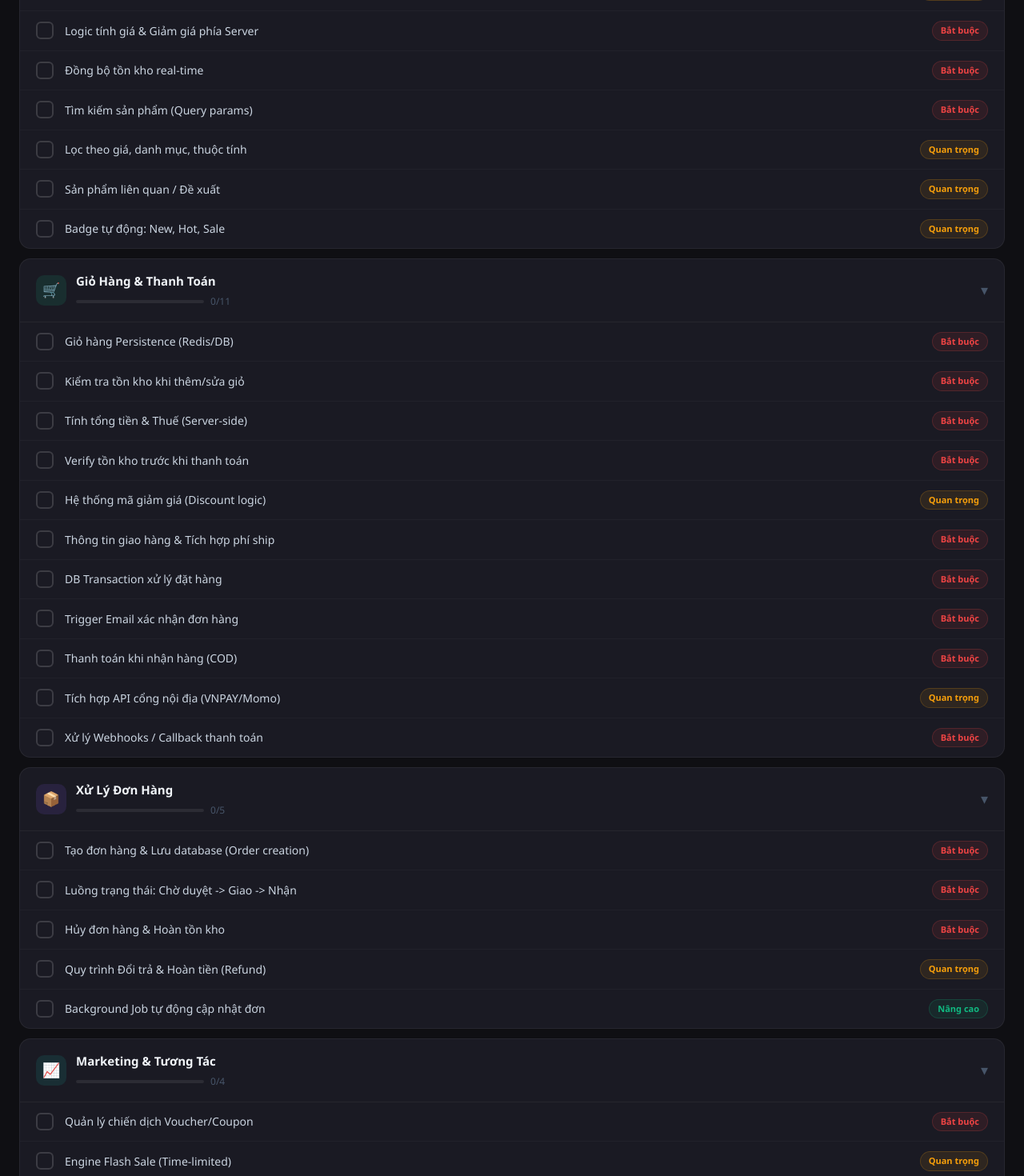
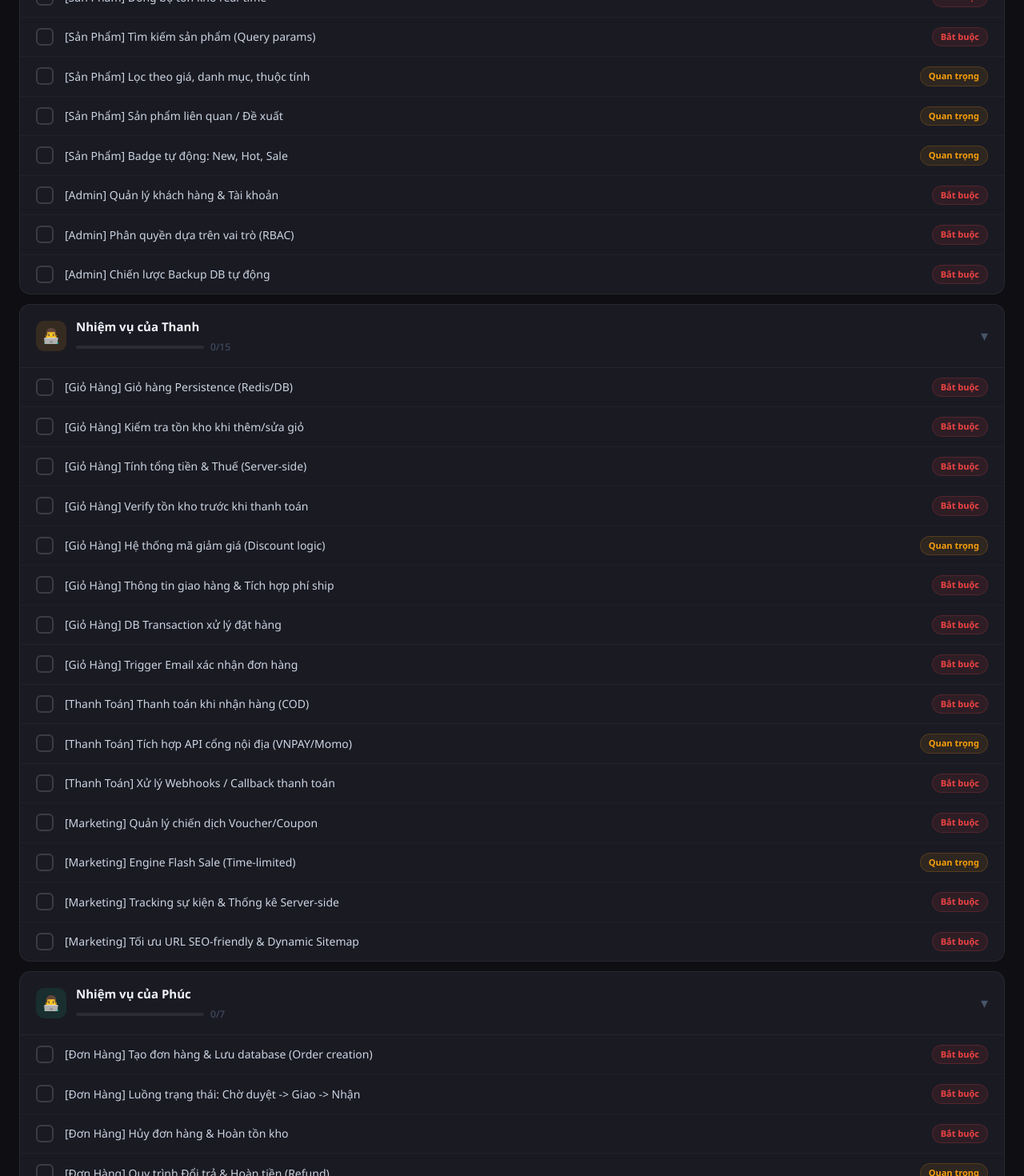
Before and after one commit to VinhDeptry2812/check-list-task, a React (Vite) app: page / in a window 1280 px wide. Shown: the part 1260-2730 px from the top of the page at 80% size. Built offline with nearby package versions, Linux system fonts and the light colour scheme; no server answers.

Commit message:
Update App.jsx
sua vai thu

```diff
--- a/src/App.jsx
+++ b/src/App.jsx
@@ -6,103 +6,79 @@ import {
 
 const SECTIONS = [
   {
-    id: "account",
-    icon: "👤",
-    title: "Tài Khoản & Phân Quyền",
+    id: "vinh",
+    icon: "👨‍💻",
+    title: "Nhiệm vụ của Vinh",
     color: "#6366f1",
     items: [
-      { id: "a1", text: "Đăng ký tài khoản & Mã hóa mật khẩu", priority: "must" },
-      { id: "a2", text: "Xác thực & Ủy quyền (JWT/OAuth2)", priority: "must" },
-      { id: "a3", text: "Đăng nhập Google/Facebook", priority: "should" },
-      { id: "a4", text: "Quên mật khẩu & Gửi mail xác nhận", priority: "must" },
-      { id: "a5", text: "Xác thực tài khoản (Email Confirmation)", priority: "should" },
-      { id: "a7", text: "Chỉnh sửa Profile & Đổi mật khẩu", priority: "must" },
-      { id: "a8", text: "Quản lý địa chỉ giao hàng (CRUD)", priority: "must" },
-      { id: "a9", text: "API Lịch sử đơn hàng cá nhân", priority: "must" },
-      { id: "a10", text: "Logic Danh sách yêu thích (Wishlist)", priority: "should" },
+      { id: "a1", text: "[Tài Khoản] Đăng ký tài khoản & Mã hóa mật khẩu", priority: "must" },
+      { id: "a2", text: "[Tài Khoản] Xác thực & Ủy quyền (JWT/OAuth2)", priority: "must" },
+      { id: "a3", text: "[Tài Khoản] Đăng nhập Google/Facebook", priority: "should" },
+      { id: "a4", text: "[Tài Khoản] Quên mật khẩu & Gửi mail xác nhận", priority: "must" },
+      { id: "a5", text: "[Tài Khoản] Xác thực tài khoản (Email Confirmation)", priority: "should" },
+      { id: "a7", text: "[Tài Khoản] Chỉnh sửa Profile & Đổi mật khẩu", priority: "must" },
+      { id: "a8", text: "[Tài Khoản] Quản lý địa chỉ giao hàng (CRUD)", priority: "must" },
+      { id: "a9", text: "[Tài Khoản] API Lịch sử đơn hàng cá nhân", priority: "must" },
+      { id: "a10", text: "[Tài Khoản] Logic Danh sách yêu thích (Wishlist)", priority: "should" },
+      { id: "p1", text: "[Sản Phẩm] Quản lý Danh mục đa cấp", priority: "must" },
+      { id: "p2", text: "[Sản Phẩm] API Danh sách sản phẩm (Phân trang)", priority: "must" },
+      { id: "p3", text: "[Sản Phẩm] Chi tiết sản phẩm & SKU logic", priority: "must" },
+      { id: "p4", text: "[Sản Phẩm] Upload & Lưu trữ hình ảnh (Cloudinary/S3)", priority: "must" },
+      { id: "p5", text: "[Sản Phẩm] Thuộc tính sản phẩm (Variants)", priority: "should" },
+      { id: "p6", text: "[Sản Phẩm] Logic tính giá & Giảm giá phía Server", priority: "must" },
+      { id: "p7", text: "[Sản Phẩm] Đồng bộ tồn kho real-time", priority: "must" },
+      { id: "p8", text: "[Sản Phẩm] Tìm kiếm sản phẩm (Query params)", priority: "must" },
+      { id: "p9", text: "[Sản Phẩm] Lọc theo giá, danh mục, thuộc tính", priority: "should" },
+      { id: "p10", text: "[Sản Phẩm] Sản phẩm liên quan / Đề xuất", priority: "should" },
+      { id: "p11", text: "[Sản Phẩm] Badge tự động: New, Hot, Sale", priority: "should" },
+      { id: "ad4", text: "[Admin] Quản lý khách hàng & Tài khoản", priority: "must" },
+      { id: "ad8", text: "[Admin] Phân quyền dựa trên vai trò (RBAC)", priority: "must" },
+      { id: "ad10", text: "[Admin] Chiến lược Backup DB tự động", priority: "must" }
     ],
   },
   {
-    id: "product",
-    icon: "🛍️",
-    title: "Quản Lý Sản Phẩm",
+    id: "thanh",
+    icon: "👨‍💻",
+    title: "Nhiệm vụ của Thanh",
     color: "#f59e0b",
     items: [
-      { id: "p1", text: "Quản lý Danh mục đa cấp", priority: "must" },
-      { id: "p2", text: "API Danh sách sản phẩm (Phân trang)", priority: "must" },
-      { id: "p3", text: "Chi tiết sản phẩm & SKU logic", priority: "must" },
-      { id: "p4", text: "Upload & Lưu trữ hình ảnh (Cloudinary/S3)", priority: "must" },
-      { id: "p5", text: "Thuộc tính sản phẩm (Variants)", priority: "should" },
-      { id: "p6", text: "Logic tính giá & Giảm giá phía Server", priority: "must" },
-      { id: "p7", text: "Đồng bộ tồn kho real-time", priority: "must" },
-      { id: "p8", text: "Tìm kiếm sản phẩm (Query params)", priority: "must" },
-      { id: "p9", text: "Lọc theo giá, danh mục, thuộc tính", priority: "should" },
-      { id: "p10", text: "Sản phẩm liên quan / Đề xuất", priority: "should" },
-      { id: "p11", text: "Badge tự động: New, Hot, Sale", priority: "should" },
+      { id: "c1", text: "[Giỏ Hàng] Giỏ hàng Persistence (Redis/DB)", priority: "must" },
+      { id: "c2", text: "[Giỏ Hàng] Kiểm tra tồn kho khi thêm/sửa giỏ", priority: "must" },
+      { id: "c3", text: "[Giỏ Hàng] Tính tổng tiền & Thuế (Server-side)", priority: "must" },
+      { id: "c4", text: "[Giỏ Hàng] Verify tồn kho trước khi thanh toán", priority: "must" },
+      { id: "c5", text: "[Giỏ Hàng] Hệ thống mã giảm giá (Discount logic)", priority: "should" },
+      { id: "c6", text: "[Giỏ Hàng] Thông tin giao hàng & Tích hợp phí ship", priority: "must" },
+      { id: "c9", text: "[Giỏ Hàng] DB Transaction xử lý đặt hàng", priority: "must" },
+      { id: "c11", text: "[Giỏ Hàng] Trigger Email xác nhận đơn hàng", priority: "must" },
+      { id: "pay1", text: "[Thanh Toán] Thanh toán khi nhận hàng (COD)", priority: "must" },
+      { id: "pay2", text: "[Thanh Toán] Tích hợp API cổng nội địa (VNPAY/Momo)", priority: "should" },
+      { id: "pay9", text: "[Thanh Toán] Xử lý Webhooks / Callback thanh toán", priority: "must" },
+      { id: "m3", text: "[Marketing] Quản lý chiến dịch Voucher/Coupon", priority: "must" },
+      { id: "m1", text: "[Marketing] Engine Flash Sale (Time-limited)", priority: "should" },
+      { id: "m8", text: "[Marketing] Tracking sự kiện & Thống kê Server-side", priority: "must" },
+      { id: "m9", text: "[Marketing] Tối ưu URL SEO-friendly & Dynamic Sitemap", priority: "must" }
     ],
   },
   {
-    id: "cart",
-    icon: "🛒",
-    title: "Giỏ Hàng & Thanh Toán",
+    id: "phuc",
+    icon: "👨‍💻",
+    title: "Nhiệm vụ của Phúc",
     color: "#10b981",
     items: [
-      { id: "c1", text: "Giỏ hàng Persistence (Redis/DB)", priority: "must" },
-      { id: "c2", text: "Kiểm tra tồn kho khi thêm/sửa giỏ", priority: "must" },
-      { id: "c3", text: "Tính tổng tiền & Thuế (Server-side)", priority: "must" },
-      { id: "c4", text: "Verify tồn kho trước khi thanh toán", priority: "must" },
-      { id: "c5", text: "Hệ thống mã giảm giá (Discount logic)", priority: "should" },
-      { id: "c6", text: "Thông tin giao hàng & Tích hợp phí ship", priority: "must" },
-      { id: "c9", text: "DB Transaction xử lý đặt hàng", priority: "must" },
-      { id: "c11", text: "Trigger Email xác nhận đơn hàng", priority: "must" },
-      { id: "pay1", text: "Thanh toán khi nhận hàng (COD)", priority: "must" },
-      { id: "pay2", text: "Tích hợp API cổng nội địa (VNPAY/Momo)", priority: "should" },
-      { id: "pay9", text: "Xử lý Webhooks / Callback thanh toán", priority: "must" },
-    ],
-  },
-  {
-    id: "order",
-    icon: "📦",
-    title: "Xử Lý Đơn Hàng",
-    color: "#8b5cf6",
-    items: [
-      { id: "o0", text: "Tạo đơn hàng & Lưu database (Order creation)", priority: "must" },
-      { id: "o1", text: "Luồng trạng thái: Chờ duyệt -> Giao -> Nhận", priority: "must" },
-      { id: "o3", text: "Hủy đơn hàng & Hoàn tồn kho", priority: "must" },
-      { id: "o4", text: "Quy trình Đổi trả & Hoàn tiền (Refund)", priority: "should" },
-      { id: "o7", text: "Background Job tự động cập nhật đơn", priority: "nice" },
-    ],
-  },
-  {
-    id: "marketing",
-    icon: "📈",
-    title: "Marketing & Tương Tác",
-    color: "#14b8a6",
-    items: [
-      { id: "m3", text: "Quản lý chiến dịch Voucher/Coupon", priority: "must" },
-      { id: "m1", text: "Engine Flash Sale (Time-limited)", priority: "should" },
-      { id: "m8", text: "Tracking sự kiện & Thống kê Server-side", priority: "must" },
-      { id: "m9", text: "Tối ưu URL SEO-friendly & Dynamic Sitemap", priority: "must" },
-    ],
-  },
-  {
-    id: "admin",
-    icon: "🛠️",
-    title: "Quản Trị Hệ Thống",
-    color: "#64748b",
-    items: [
-      { id: "ad1", text: "Dashboard tổng quan (Chart/Statistics)", priority: "must" },
-      { id: "ad3", text: "CMS Quản lý đơn hàng & Xử trị", priority: "must" },
-      { id: "ad4", text: "Quản lý khách hàng & Tài khoản", priority: "must" },
-      { id: "ad8", text: "Phân quyền dựa trên vai trò (RBAC)", priority: "must" },
-      { id: "ad10", text: "Chiến lược Backup DB tự động", priority: "must" },
+      { id: "o0", text: "[Đơn Hàng] Tạo đơn hàng & Lưu database (Order creation)", priority: "must" },
+      { id: "o1", text: "[Đơn Hàng] Luồng trạng thái: Chờ duyệt -> Giao -> Nhận", priority: "must" },
+      { id: "o3", text: "[Đơn Hàng] Hủy đơn hàng & Hoàn tồn kho", priority: "must" },
+      { id: "o4", text: "[Đơn Hàng] Quy trình Đổi trả & Hoàn tiền (Refund)", priority: "should" },
+      { id: "o7", text: "[Đơn Hàng] Background Job tự động cập nhật đơn", priority: "nice" },
+      { id: "ad1", text: "[Admin] Dashboard tổng quan (Chart/Statistics)", priority: "must" },
+      { id: "ad3", text: "[Admin] CMS Quản lý đơn hàng & Xử trị", priority: "must" }
     ],
   },
   {
     id: "tech_security",
     icon: "🔒",
-    title: "Kỹ Thuật & Bảo Mật",
-    color: "#ef4444",
+    title: "Kỹ Thuật & Bảo Mật (Chưa ưu tiên)",
+    color: "#64748b",
     items: [
       { id: "t1", text: "Triển khai HTTPS & SSL Certificate", priority: "must" },
       { id: "t11", text: "Xác thực API (JWT / Session Security)", priority: "must" },
```
